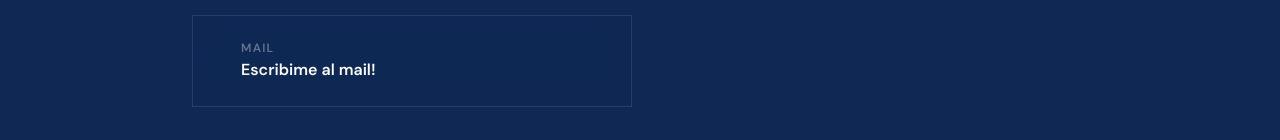
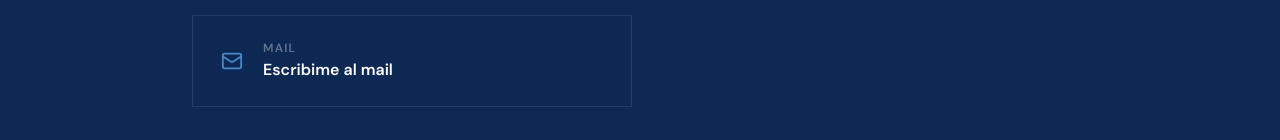
Before and after one commit to faku-org/iti-comite, a React (Vite) app: page /contacto in a window 1280 px wide. Shown: the part 448-588 px from the top of the page. Built offline with nearby package versions, Linux system fonts and the light colour scheme; a web font is replaced by a local one.

Commit message:
fix: Update contact icons

```diff
--- a/src/config.ts
+++ b/src/config.ts
@@ -27,7 +27,7 @@ export const siteConfig = {
     {
       platform: "Mail",
       url: "mailto:hola@faku.pro",
-      label: "Escribime al mail!",
+      label: "Escribime al mail",
     },
   ],
   pinnedDocuments: [],
--- a/src/pages/Contact.tsx
+++ b/src/pages/Contact.tsx
@@ -1,6 +1,7 @@
 import type { ReactElement } from "react";
 import { useTranslation } from "react-i18next";
 import { siteConfig } from "../config";
+import { Mail} from "lucide-react";
 
 const icons: Record<string, ReactElement> = {
   Instagram: (
@@ -22,6 +23,9 @@ const icons: Record<string, ReactElement> = {
       <path d="M9 19c-5 1.5-5-2.5-7-3m14 6v-3.87a3.37 3.37 0 0 0-.94-2.61c3.14-.35 6.44-1.54 6.44-7A5.44 5.44 0 0 0 20 4.77 5.07 5.07 0 0 0 19.91 1S18.73.65 16 2.48a13.38 13.38 0 0 0-7 0C6.27.65 5.09 1 5.09 1A5.07 5.07 0 0 0 5 4.77a5.44 5.44 0 0 0-1.5 3.78c0 5.42 3.3 6.61 6.44 7A3.37 3.37 0 0 0 9 18.13V22" />
     </svg>
   ),
+  Mail: (
+    <Mail size={22} aria-hidden="true" />
+  )
 };
 
 export default function Contact() {
```
